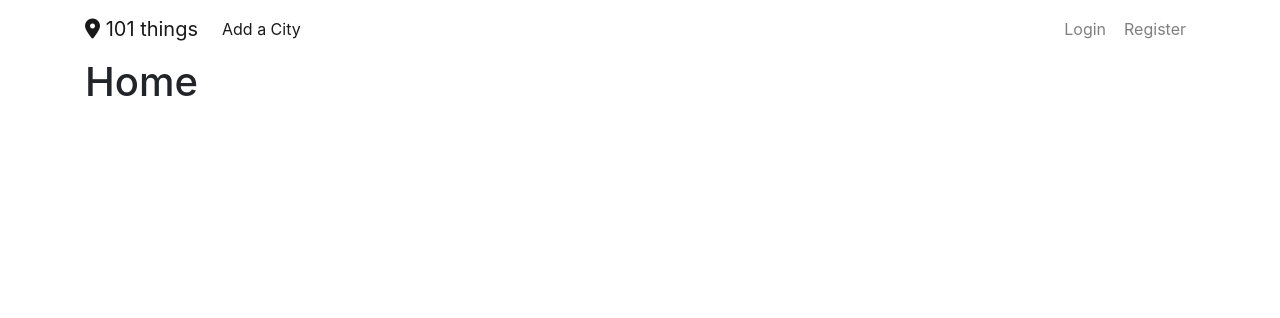
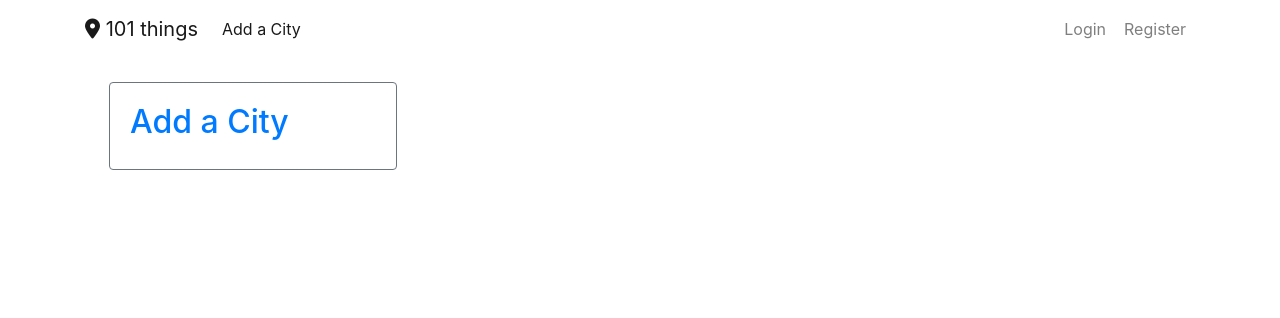
Before and after one commit to fdeboo/101things, a Flask app: page / in a window 1280 px wide. Shown: the top 318 px of the page. Run offline with Flask 2, Linux system fonts and the light colour scheme; data that the repository does not hold is empty; some libraries are stand-ins or nearby versions.

Commit message:
homepage added cards and database results

```diff
--- a/app/routes.py
+++ b/app/routes.py
@@ -8,7 +8,8 @@ from app import app, mongo
 @app.route('/')
 @app.route('/home')
 def index():
-    return render_template('home.html')
+    query = mongo.db.cities.find({})
+    return render_template('home.html', locations=query)
 
 
 
@@ -49,3 +50,15 @@ def add_suggestion(location):
         flash(location + " added", "success")
         return redirect(url_for('index'))
     return render_template('addsuggestion.html', location=location, form=form)
+
+
+@app.route('/thingstodo/<city>', methods=['GET', 'POST'])
+def suggestion_list(city):
+    cities = mongo.db.cities
+    query =  cities.find_one(
+        {'location': city},
+        {'_id':0, 'thingsToDo':1}
+    )
+
+    suggestions=query['thingsToDo']
+    return render_template('thingstodo.html', city=city, activities=suggestions, title='Things to do')
--- a/app/templates/home.html
+++ b/app/templates/home.html
@@ -1,4 +1,22 @@
 {% extends 'layout.html' %}
 {% block content %}
-<h1>Home</h1>
+    <div class="d-flex flex-wrap">
+        {% for location in locations %}
+        <a href="{{ url_for('suggestion_list', city=location['location']) }}">
+            <div class="card border border-secondary m-4" style="width: 18rem;">
+                <div class="card-body">
+                    <h2>101 Things to do in {{ location['location'] }}</h2>
+                </div>
+            </div>
+            {% endfor %}
+        </a>
+
+        <div class="card border border-secondary m-4" style="width: 18rem;">
+            <div class="card-body">
+                <a href="{{ url_for('add_location') }}">
+                    <h2>Add a City</h2>
+                </a>
+            </div>
+        </div>
+    </div>
 {% endblock content %}
```
Also changed, not shown: app/templates/thingstodo.html (added).
